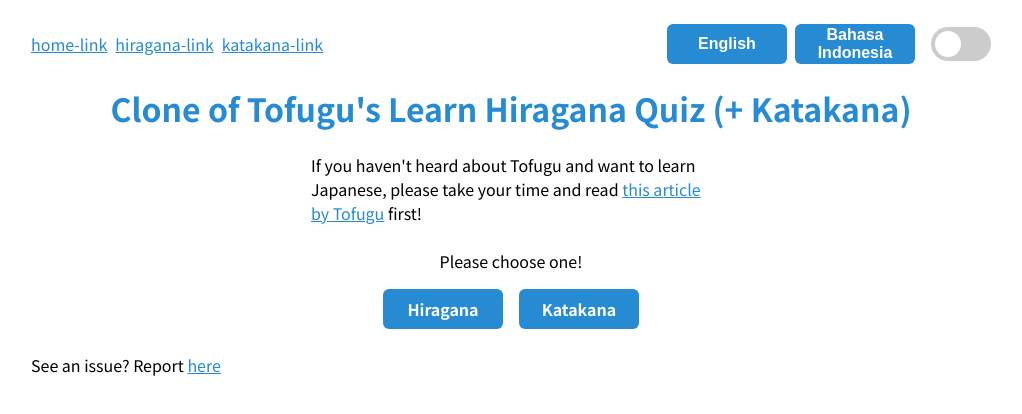
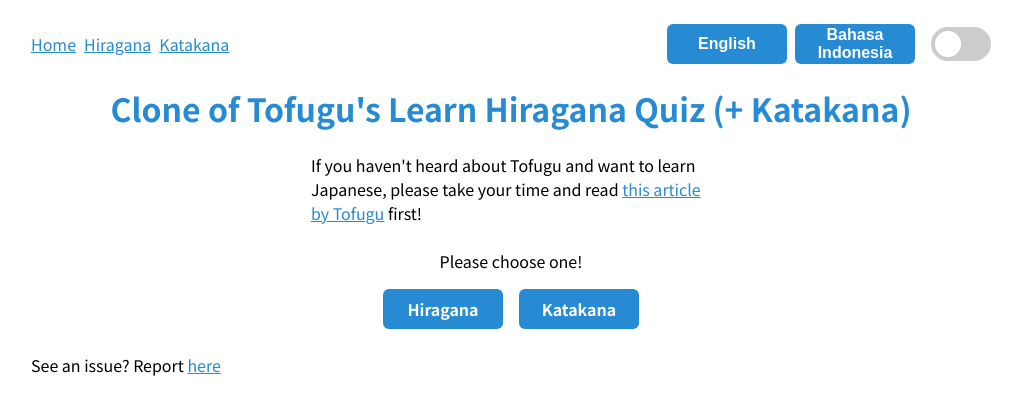
Before and after one commit to rayhanw/learn-japanese, a React (Create React App) app: page / in a window 1280 px wide. Shown: the top 414 px of the page, without its empty margins (129-1151 px from the left). Built offline with nearby package versions, Linux system fonts and the light colour scheme.

Commit message:
update retrieval

```diff
--- a/src/components/Footer.tsx
+++ b/src/components/Footer.tsx
@@ -1,17 +1,20 @@
 import React from "react";
 import { Link } from "react-router-dom";
+import { useTranslation } from "react-i18next";
 
 export const Footer: React.FC = () => {
+	const { t } = useTranslation();
+
 	return (
 		<footer>
 			<p className="noMargin">
-				See an issue? Report{" "}
+				{t("footer.issue")}{" "}
 				<Link
 					to="//github.com/rayhanw/learn-japanese/issues/new/choose"
 					target="_blank"
 					rel="noreferrer noopener"
 				>
-					here
+					{t("footer.here")}
 				</Link>
 			</p>
 		</footer>
--- a/src/components/Navbar.tsx
+++ b/src/components/Navbar.tsx
@@ -17,7 +17,7 @@
 				{LINKS.map(({ code, url }, i) => (
 					<li key={i}>
 						<Link to={url} onClick={() => dispatch({ type: "CLEAR_ALL" })}>
-							{t(code)}
+							{t(`navbar.${code}`)}
 						</Link>
 					</li>
 				))}
```
